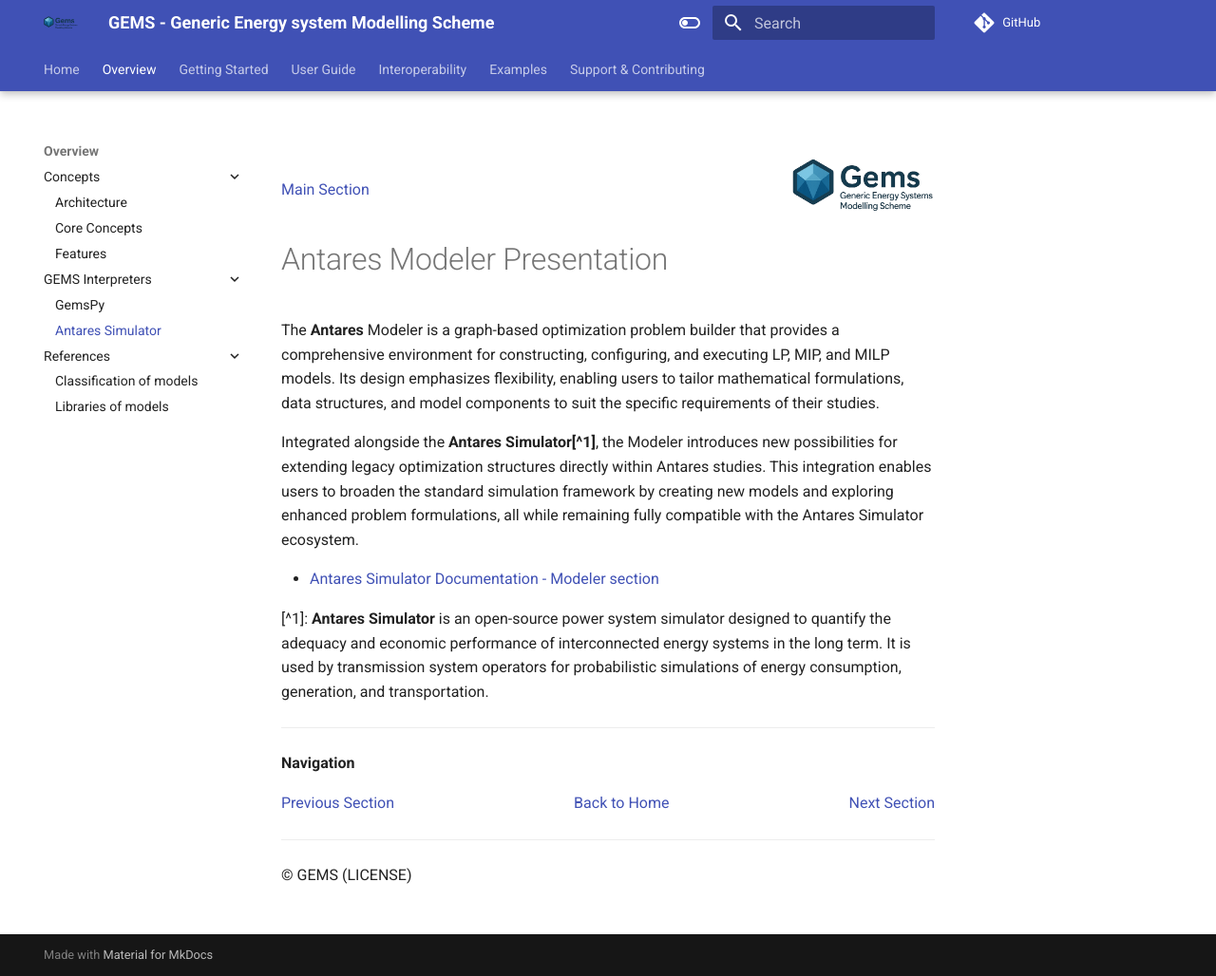
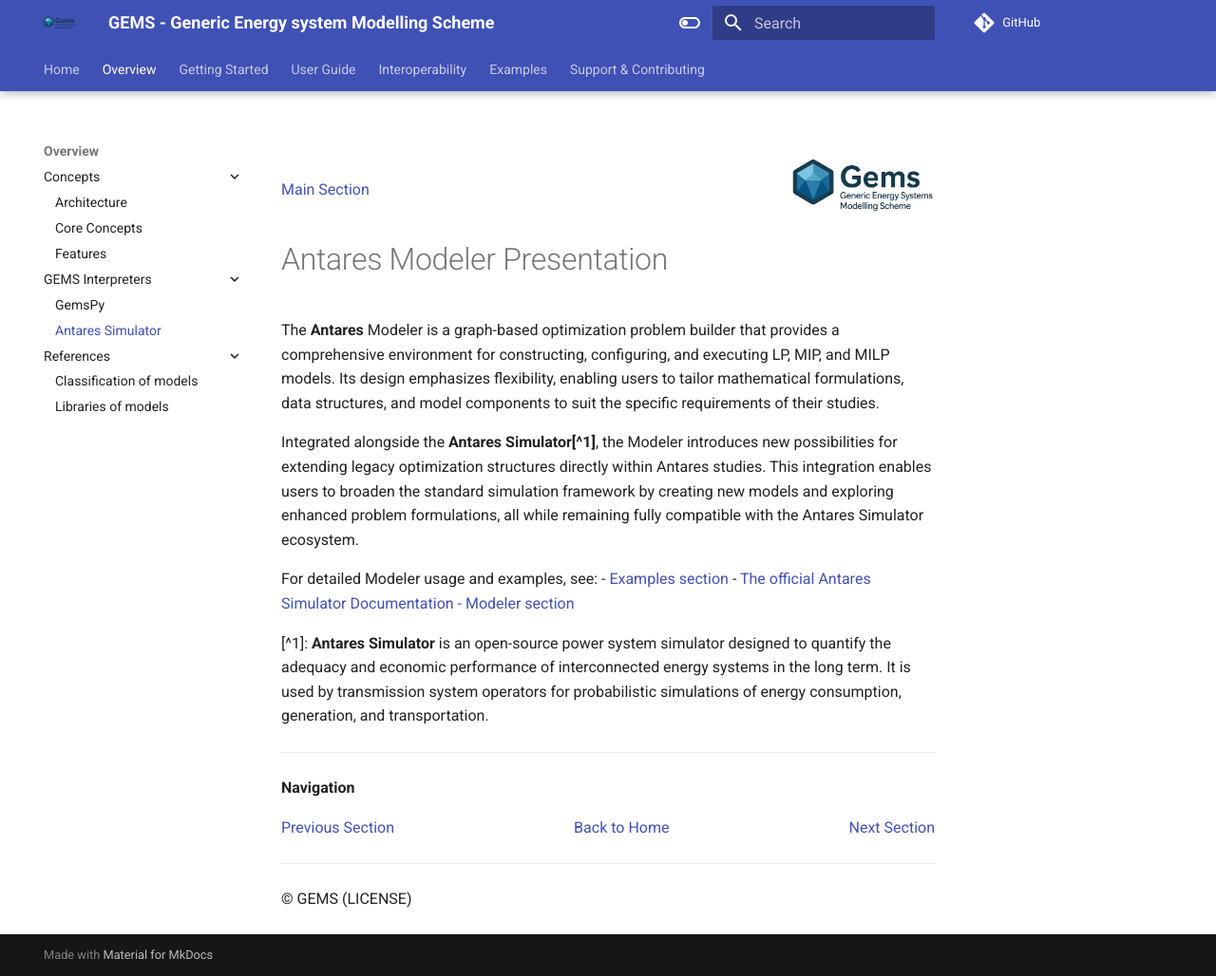
Before and after one commit to AntaresSimulatorTeam/GEMS, an MkDocs documentation site: the page built from doc/1_Overview/GEMS Interpreters/2_antares_simulator_modeler.md, in a window 1280 px wide and 1028 px high. Shown: the whole window at 95% size. Built offline with MkDocs 1.6.1 and Material for MkDocs 9.7.7, drawn with Linux system fonts in a browser that asks for light colours; comment, search, counter and statistics services are not loaded.

Commit message:
mention userguide

```diff
--- a/doc/1_Overview/GEMS Interpreters/2_antares_simulator_modeler.md
+++ b/doc/1_Overview/GEMS Interpreters/2_antares_simulator_modeler.md
@@ -13,7 +13,9 @@
 
 Integrated alongside the **Antares Simulator[^1]**, the Modeler introduces new possibilities for extending legacy optimization structures directly within Antares studies. This integration enables users to broaden the standard simulation framework by creating new models and exploring enhanced problem formulations, all while remaining fully compatible with the Antares Simulator ecosystem.
 
-- [Antares Simulator Documentation - Modeler section](https://antares-simulator.readthedocs.io/en/latest/user-guide/modeler/01-overview-modeler/)
+For detailed Modeler usage and examples, see:
+- [Examples section](../../5_Examples/)
+- [The official Antares Simulator Documentation - Modeler section](https://antares-simulator.readthedocs.io/en/latest/user-guide/modeler/01-overview-modeler/)
 
 [^1]: **Antares Simulator** is an open-source power system simulator designed to quantify the adequacy and economic performance of interconnected energy systems in the long term. It is used by transmission system operators for probabilistic simulations of energy consumption, generation, and transportation.
 
```
Also changed, not shown: doc/1_Overview/GEMS Interpreters/1_gemspy.md (+1 -0 lines).
